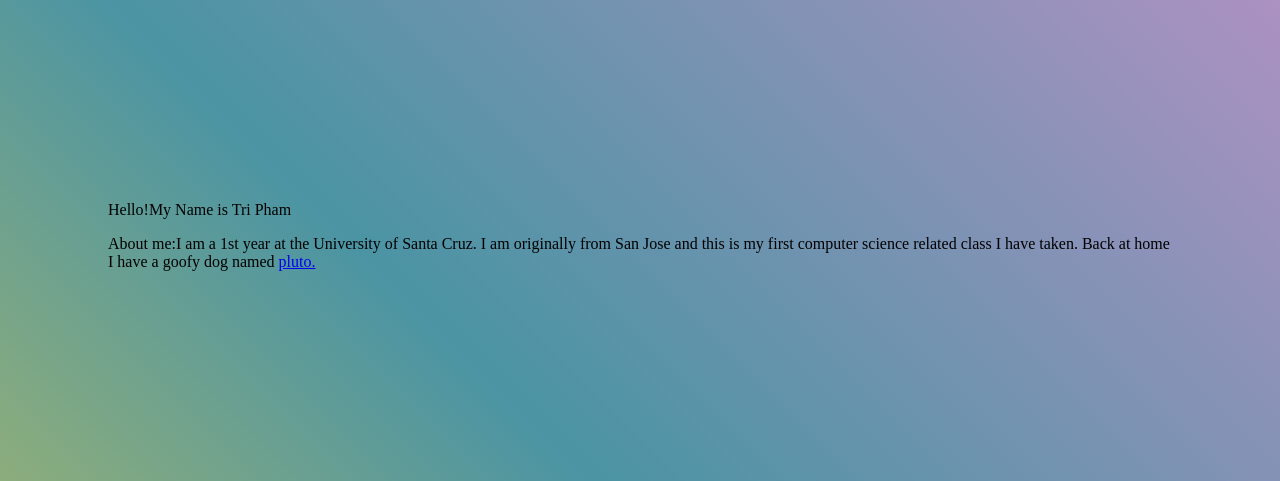
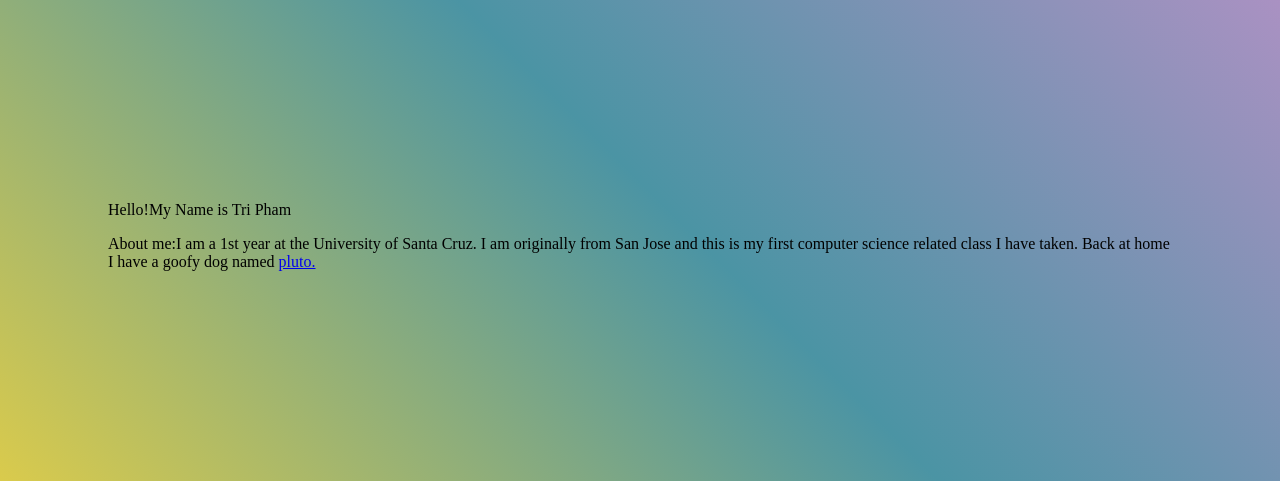
Before and after one commit to Treeeeeee-e/website, a plain HTML site: page index.html in a window 1280 px wide. Shown: the part 73-554 px from the top of the page. Drawn offline with Linux system fonts and the light colour scheme.

Commit message:
Update style.css

```diff
--- a/style.css
+++ b/style.css
@@ -3,7 +3,7 @@ html{
     background: -moz-linear-gradient(45deg, #FFD935 0%, #4B94A4 57%, #B291C5 100%);
     background: -webkit-linear-gradient(45deg, #FFD935 0%, #4B94A4 57%, #B291C5 100%);
     background: linear-gradient(45deg, #FFD935 0%, #4B94A4 57%, #B291C5 100%);
-    height: 200%;
+    height: 100%;
 
 }
 body{
```
